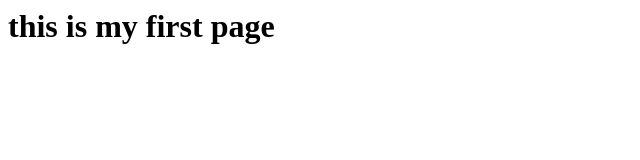
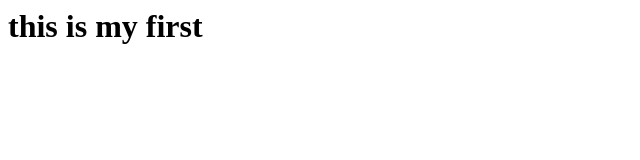
Before and after one commit to teotiaabhi/test-repo-, a plain HTML site: page index.html in a window 1280 px wide. Shown: the whole page, without its empty margins (0-640 px from the left). Drawn offline with Linux system fonts and the light colour scheme.

Commit message:
changed in index.html

```diff
--- a/index.html
+++ b/index.html
@@ -5,6 +5,6 @@
     <title>Document</title>
 </head>
 <body>
-    <h1>this is my first page</h1>
+    <h1>this is my first </h1>
 </body>
 </html>
```
